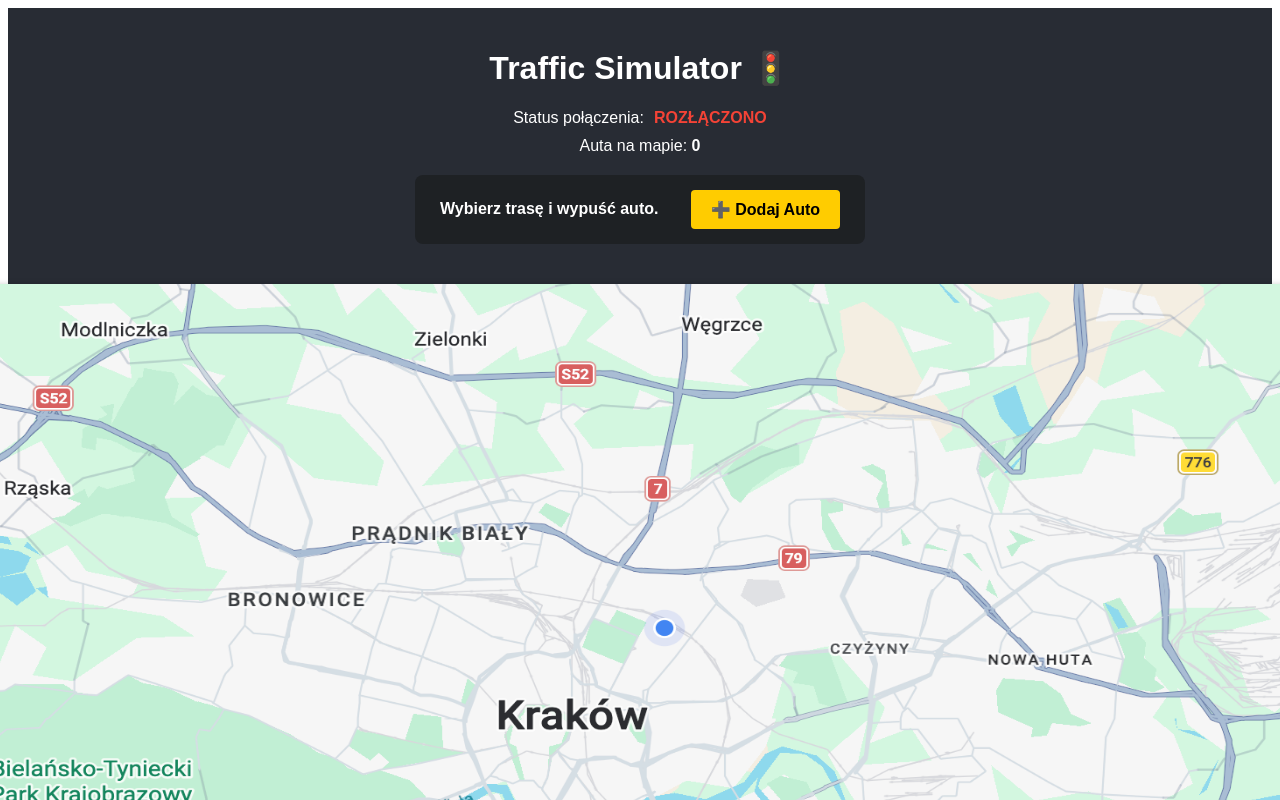
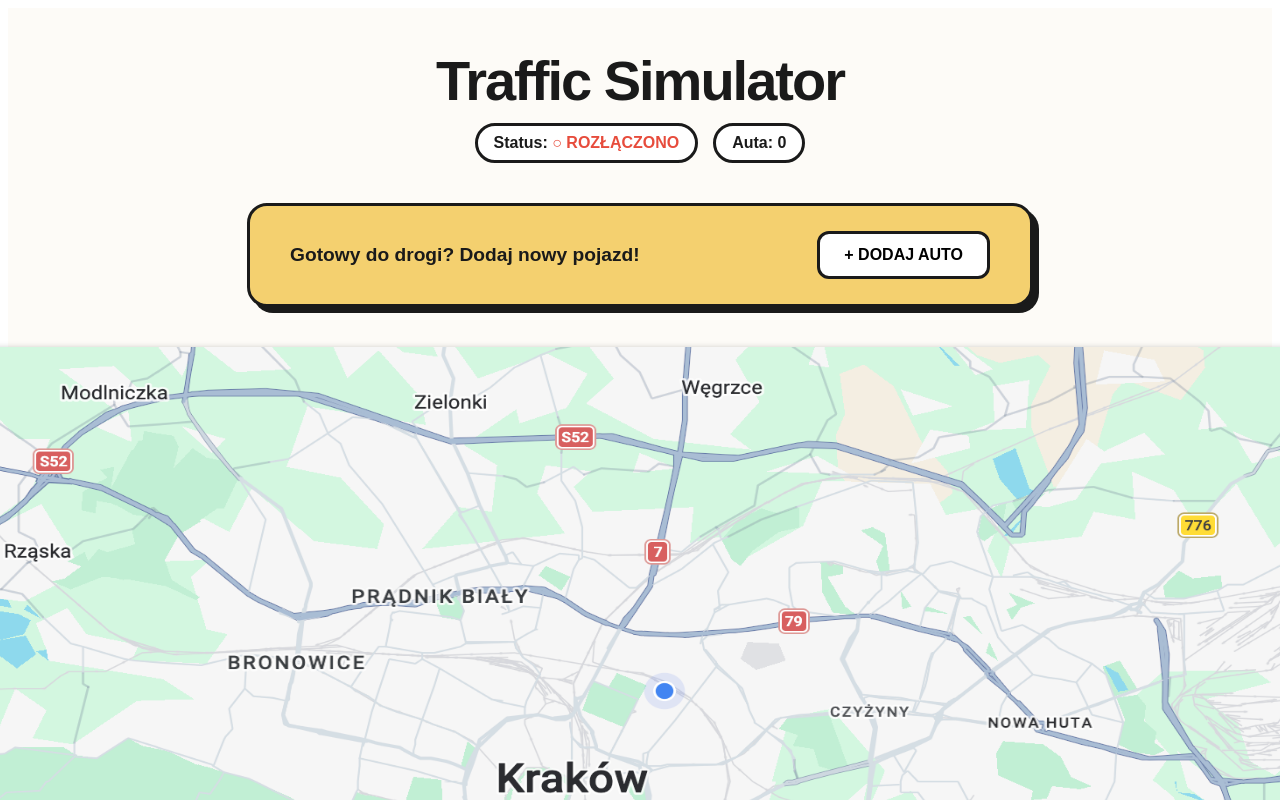
Before and after one commit to maksymiliangedlek/TrafficSimulator, a React (Vite) app in the folder frontend/: page / in a window 1280 px wide. Shown: the top 800 px of the page. Built offline with nearby package versions, Linux system fonts and the light colour scheme; no server answers.

Commit message:
changed frontend style

```diff
--- a/frontend/src/App.jsx
+++ b/frontend/src/App.jsx
@@ -9,145 +9,134 @@ function App() {
   const [roads, setRoads] = useState([]);
   const [isConnected, setIsConnected] = useState(false);
   const [stompClient, setStompClient] = useState(null);
-
   const [selectionMode, setSelectionMode] = useState('idle');
   const [selectedStartNode, setSelectedStartNode] = useState(null);
 
+  const thickBorder = '3px solid #1a1a1a';
+  const hardShadow = '6px 6px 0px #1a1a1a';
+
   useEffect(() => {
     fetch('http://localhost:8080/api/map')
-      .then(response => {
-        if (!response.ok) throw new Error('Brak odpowiedzi z serwera');
-        return response.json();
-      })
+      .then(res => res.json())
       .then(data => {
         setNodes(data.nodes || []);
         setRoads(data.roads || []);
-      })
-      .catch(error => console.error("❌ Błąd pobierania mapy:", error));
+      });
   }, []);
 
   useEffect(() => {
     const client = new Client({
       webSocketFactory: () => new SockJS('http://localhost:8080/traffic-stream'),
-      // debug: (str) => console.log('STOMP Debug:', str),
       onConnect: () => {
         setIsConnected(true);
         setStompClient(client);
-        console.log('🚀 Połączono ze Springiem!');
-
-        client.subscribe('/topic/state', (message) => {
-          if (message.body) {
-            const state = JSON.parse(message.body);
-            setCars(state.cars || []);
-          }
+        client.subscribe('/topic/state', (msg) => {
+          const state = JSON.parse(msg.body);
+          setCars(state.cars || []);
         });
       },
-      onStompError: (frame) => {
-        console.error('Błąd STOMP:', frame.headers['message']);
-      },
-      onDisconnect: () => {
-        setIsConnected(false);
-        setStompClient(null);
-        console.log('❌ Rozłączono');
-      }
     });
-
     client.activate();
-    return () => { if (client.active) client.deactivate(); };
+    return () => client.deactivate();
   }, []);
-
-  const handleStartSpawning = () => {
-    if (!stompClient || !stompClient.connected) {
-      alert("Czekaj, brak połączenia z serwerem!");
-      return;
-    }
-    setSelectionMode('start');
-    setSelectedStartNode(null);
-  };
 
   const handleNodeClick = (node) => {
     if (selectionMode === 'start') {
       setSelectedStartNode(node);
       setSelectionMode('target');
-    }
-    else if (selectionMode === 'target') {
-      if (node.id === selectedStartNode.id) {
-        alert("Cel musi być inny niż start! Wybierz jeszcze raz.");
-        return;
-      }
-
-      const payload = {
-        startX: selectedStartNode.x,
-        startY: selectedStartNode.y,
-        targetX: node.x,
-        targetY: node.y
-      };
-
+    } else if (selectionMode === 'target') {
+      if (node.id === selectedStartNode.id) return;
       stompClient.publish({
         destination: '/app/addCar',
-        body: JSON.stringify(payload)
+        body: JSON.stringify({
+          startX: selectedStartNode.x, startY: selectedStartNode.y,
+          targetX: node.x, targetY: node.y
+        })
       });
-      console.log("📤 Wysłano auto:", payload);
-
       setSelectionMode('idle');
       setSelectedStartNode(null);
     }
   };
 
-  const renderStatusText = () => {
-    if (selectionMode === 'start') return <span style={{ color: '#00ffcc' }}>👉 Kliknij skrzyżowanie STARTOWE na mapie</span>;
-    if (selectionMode === 'target') return <span style={{ color: '#ffcc00' }}>🎯 Teraz kliknij skrzyżowanie DOCELOWE</span>;
-    return <span>Wybierz trasę i wypuść auto.</span>;
-  };
-
   return (
-    <div style={{ padding: '20px', fontFamily: 'Arial, sans-serif', backgroundColor: '#282c34', color: 'white', minHeight: '100vh', display: 'flex', flexDirection: 'column', alignItems: 'center' }}>
-      <h1>Traffic Simulator 🚦</h1>
-
-      <div style={{ marginBottom: '10px' }}>
-        Status połączenia:
-        <span style={{ color: isConnected ? '#4caf50' : '#f44336', fontWeight: 'bold', marginLeft: '10px' }}>
-          {isConnected ? 'POŁĄCZONO' : 'ROZŁĄCZONO'}
-        </span>
-      </div>
-
-      <div style={{ marginBottom: '20px' }}>Auta na mapie: <strong>{cars.length}</strong></div>
+    <div style={{
+      backgroundColor: '#fdfbf7',
+      minHeight: '100vh',
+      fontFamily: '"Plus Jakarta Sans", sans-serif',
+      color: '#1a1a1a',
+      padding: '40px 20px'
+    }}>
+      {}
+      <header style={{ textAlign: 'center', marginBottom: '40px' }}>
+        <h1 style={{ fontSize: '3.5rem', fontWeight: '900', margin: '0 0 10px 0', letterSpacing: '-2px' }}>
+          Traffic Simulator <span style={{ fontSize: '2.5rem' }}></span>
+        </h1>
+        <div style={{ display: 'flex', justifyContent: 'center', gap: '15px' }}>
+          <div style={{
+            padding: '8px 16px', backgroundColor: '#fff', border: thickBorder, borderRadius: '50px', fontWeight: 'bold'
+          }}>
+            Status: <span style={{ color: isConnected ? '#2ecc71' : '#e74c3c' }}>{isConnected ? '● POŁĄCZONO' : '○ ROZŁĄCZONO'}</span>
+          </div>
+          <div style={{
+            padding: '8px 16px', backgroundColor: '#fff', border: thickBorder, borderRadius: '50px', fontWeight: 'bold'
+          }}>
+            Auta: {cars.length}
+          </div>
+        </div>
+      </header>
 
       {}
-      <div style={{ display: 'flex', gap: '20px', alignItems: 'center', marginBottom: '20px', backgroundColor: '#1e2124', padding: '15px 25px', borderRadius: '8px', minWidth: '400px', justifyContent: 'space-between' }}>
-        <div style={{ fontWeight: 'bold', fontSize: '16px' }}>
-          {renderStatusText()}
+      <div style={{
+        backgroundColor: selectionMode === 'idle' ? '#f4d06f' : '#26a69a',
+        border: thickBorder,
+        boxShadow: hardShadow,
+        borderRadius: '20px',
+        padding: '25px 40px',
+        maxWidth: '700px',
+        margin: '0 auto 40px auto',
+        display: 'flex',
+        alignItems: 'center',
+        justifyContent: 'space-between',
+        transition: 'all 0.3s ease'
+      }}>
+        <div style={{ fontSize: '1.2rem', fontWeight: '800' }}>
+          {selectionMode === 'idle' && "Gotowy do drogi? Dodaj nowy pojazd!"}
+          {selectionMode === 'start' && "📍 Wybierz punkt startowy na mapie"}
+          {selectionMode === 'target' && "🎯 Teraz wybierz cel podróży"}
         </div>
 
-        {selectionMode === 'idle' && (
+        {selectionMode === 'idle' ? (
           <button
-            onClick={handleStartSpawning}
-            style={{ padding: '10px 20px', backgroundColor: '#ffcc00', color: '#000', border: 'none', borderRadius: '4px', fontWeight: 'bold', cursor: 'pointer', fontSize: '16px' }}
+            onClick={() => setSelectionMode('start')}
+            style={{
+              backgroundColor: '#fff', border: thickBorder, borderRadius: '12px',
+              padding: '12px 24px', fontWeight: '900', cursor: 'pointer',
+              fontSize: '1rem', transition: 'transform 0.1s',
+            }}
+            onMouseDown={(e) => e.currentTarget.style.transform = 'scale(0.95)'}
+            onMouseUp={(e) => e.currentTarget.style.transform = 'scale(1)'}
           >
-            ➕ Dodaj Auto
+            + DODAJ AUTO
           </button>
-        )}
-
-        {}
-        {selectionMode !== 'idle' && (
+        ) : (
           <button
-            onClick={() => { setSelectionMode('idle'); setSelectedStartNode(null); }}
-            style={{ padding: '10px 20px', backgroundColor: '#f44336', color: '#fff', border: 'none', borderRadius: '4px', fontWeight: 'bold', cursor: 'pointer', fontSize: '16px' }}
+            onClick={() => {setSelectionMode('idle'); setSelectedStartNode(null);}}
+            style={{
+              backgroundColor: '#1a1a1a', color: '#fff', border: 'none', borderRadius: '12px',
+              padding: '12px 24px', fontWeight: '900', cursor: 'pointer'
+            }}
           >
-            ❌ Anuluj
+            ANULUJ
           </button>
         )}
       </div>
 
-      {}
       <SimulationMap
-        cars={cars}
-        nodes={nodes}
-        roads={roads}
+        cars={cars} nodes={nodes} roads={roads}
         onNodeClick={selectionMode !== 'idle' ? handleNodeClick : null}
         selectedStartNode={selectedStartNode}
+        style={{ border: thickBorder, boxShadow: hardShadow, borderRadius: '24px' }}
       />
-
     </div>
   );
 }
```
